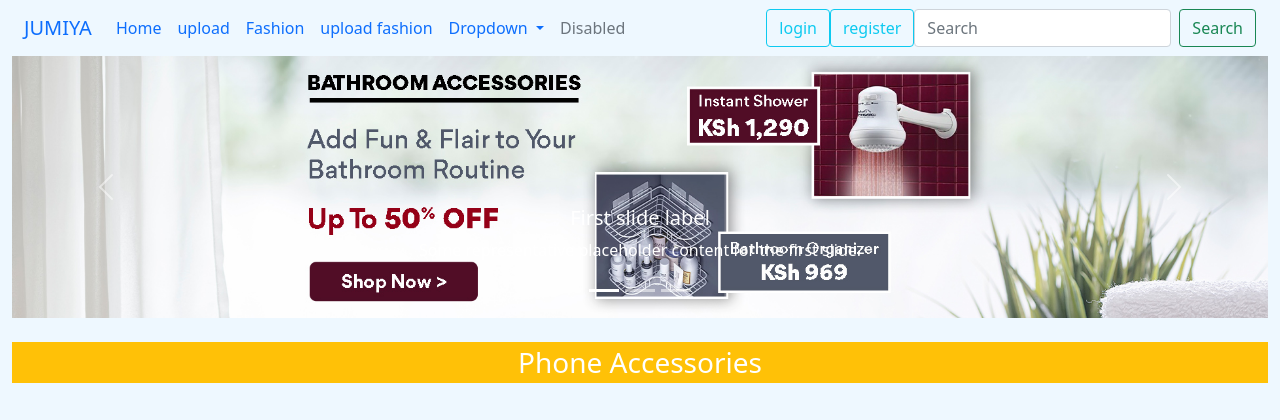
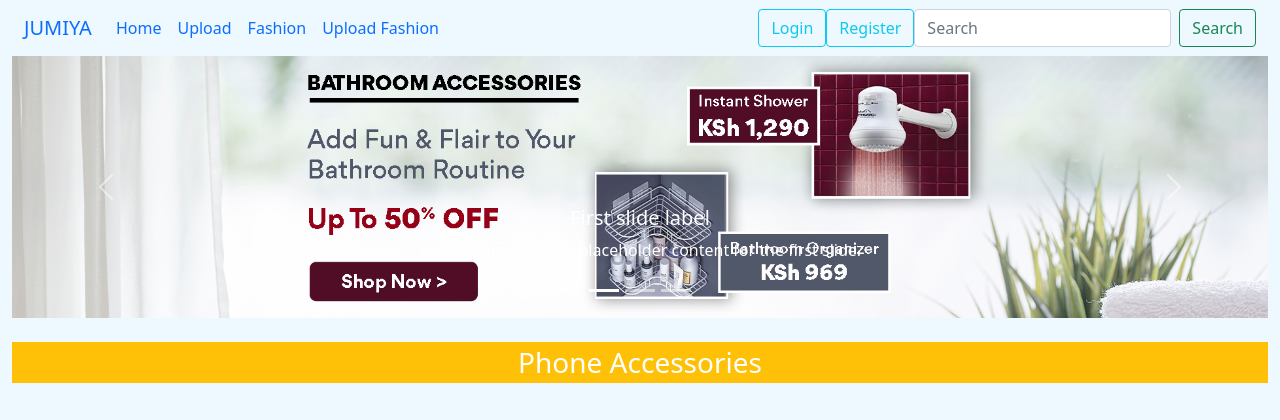
Before and after one commit to calebmichika/jumiya, a Python web app: template templates/index.html in a window 1280 px wide. Shown: the top 420 px of the page. Run offline with Jinja, Linux system fonts and the light colour scheme; the template is opened without the code that fills it, so the values that code supplies are empty; grey boxes are pictures that could not be loaded.

Commit message:
initial project

```diff
--- a/templates/index.html
+++ b/templates/index.html
@@ -84,7 +84,7 @@
 
                                 <!-- put an overlay button-->
                                 <div class="overlay">
-                                    <a href="" class="buy-btn">Buy Now</a>
+                                    <a href="/single/{{singlephone[0]}}" class="buy-btn">Buy Now</a>
                                 </div>
                             </div>
 
@@ -122,7 +122,7 @@
 
                                 <!-- put an overlay button-->
                                 <div class="overlay">
-                                    <a href="" class="buy-btn">Buy Now</a>
+                                    <a href="/single/{{singlephone[0]}}" class="buy-btn">Buy Now</a>
                                 </div>
                             </div>
 
@@ -160,7 +160,7 @@
 
                                 <!-- put an overlay button-->
                                 <div class="overlay">
-                                    <a href="" class="buy-btn">Buy Now</a>
+                                    <a href="/single/{{singlephone[0]}}" class="buy-btn">Buy Now</a>
                                 </div>
                             </div>
 
@@ -198,7 +198,7 @@
 
                                 <!-- put an overlay button-->
                                 <div class="overlay">
-                                    <a href="" class="buy-btn">Buy Now</a>
+                                    <a href="/single/{{singlephone[0]}}" class="buy-btn">Buy Now</a>
                                 </div>
                             </div>
 
--- a/templates/navbar.html
+++ b/templates/navbar.html
@@ -11,7 +11,7 @@
           </li>
 
           <li class="nav-item">
-            <a class="nav-link" href="/upload">upload</a>
+            <a class="nav-link" href="/upload" >Upload</a>
           </li>
 
           <li class="nav-item">
@@ -19,23 +19,9 @@
           </li>
 
           <li class="nav-item">
-            <a class="nav-link" href="/uploadfashion">upload fashion</a>
+            <a class="nav-link" href="/uploadfashion">Upload Fashion</a>
           </li>
 
-          <li class="nav-item dropdown">
-            <a class="nav-link dropdown-toggle" href="#" role="button" data-bs-toggle="dropdown" aria-expanded="false">
-              Dropdown
-            </a>
-            <ul class="dropdown-menu">
-              <li><a class="dropdown-item" href="#">Action</a></li>
-              <li><a class="dropdown-item" href="#">Another action</a></li>
-              <li><hr class="dropdown-divider"></li>
-              <li><a class="dropdown-item" href="#">Something else here</a></li>
-            </ul>
-          </li>
-          <li class="nav-item">
-            <a class="nav-link disabled" aria-disabled="true">Disabled</a>
-          </li>
         </ul>
         <form class="d-flex" role="search">
           <!-- check if session['key'] exist -->
@@ -44,11 +30,11 @@
           {% if session['key'] %}
           <!-- user exists  -->
               <b class="text-info"> Welcome, {{ session['key'] }}</b>
-              <a href="/logout" class="btn btn-outline-info">logout</a>
+              <a href="/logout" class="btn btn-outline-info">Logout</a>
           {% else %}
           <!-- user does not exist  -->
-              <a href="/login" class="btn btn-outline-info">login</a>
-              <a href="/register" class="btn btn-outline-info">register</a>
+              <a href="/login" class="btn btn-outline-info">Login</a>
+              <a href="/register" class="btn btn-outline-info">Register</a>
 
           {% endif %}
           <input class="form-control me-2" type="search" placeholder="Search" aria-label="Search">
```
Also changed, not shown: app.py (+6 -6 lines).
